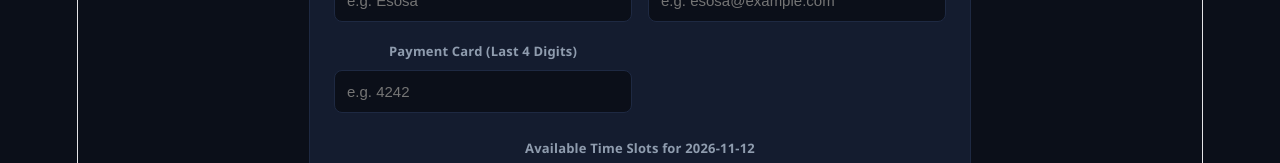
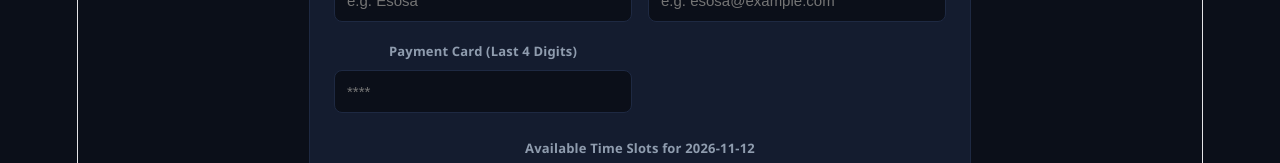
Before and after one commit to esosapossibleboy-bit/esosa-smart-booking, a React (Vite) app in the folder booking-frontend/: page / in a window 1280 px wide. Shown: the part 331-494 px from the top of the page. Built offline with nearby package versions, Linux system fonts and the light colour scheme; no server answers.

Commit message:
Security: Mask payment card digits input as password type

```diff
--- a/booking-frontend/src/App.tsx
+++ b/booking-frontend/src/App.tsx
@@ -185,9 +185,9 @@ export default function App() {
             <div className="field-group">
               <label>Payment Card (Last 4 Digits)</label>
               <input
-                type="text"
+                type="password"
                 maxLength={4}
-                placeholder="e.g. 4242"
+                placeholder="****"
                 value={cardLast4}
                 onChange={(e) => setCardLast4(e.target.value)}
               />
```
